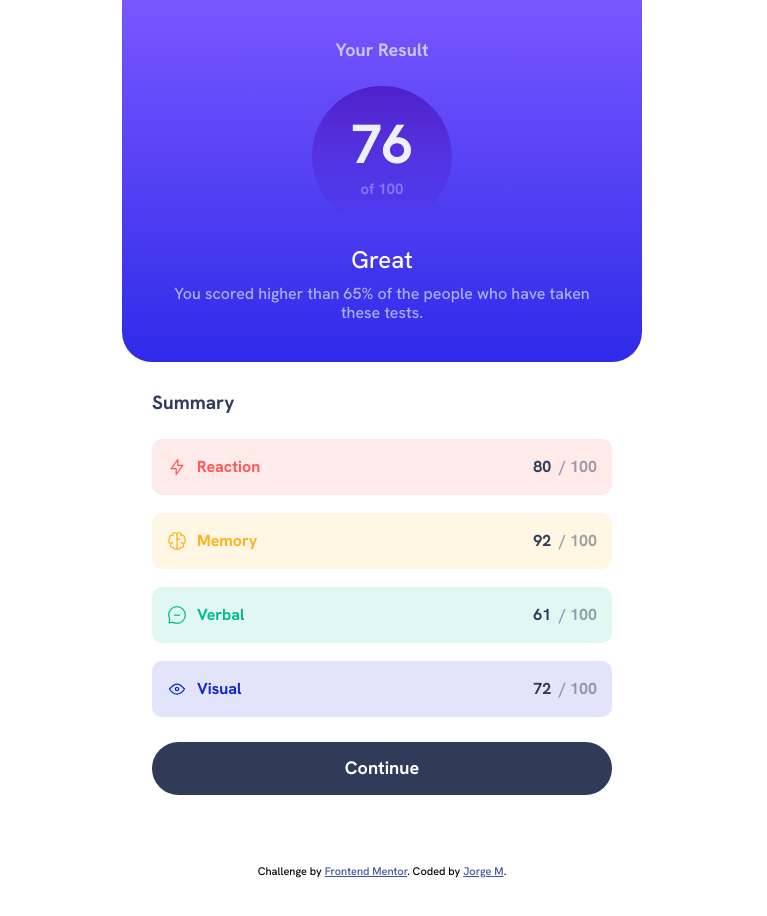
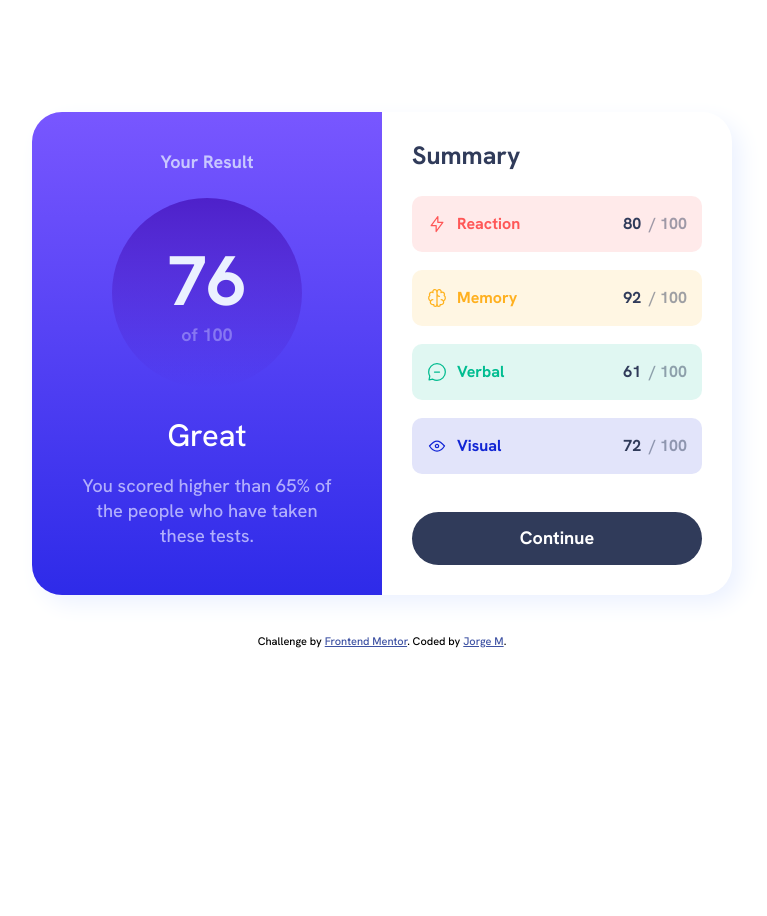
Before and after one commit to Jorge-PMarin/result-summary-component-FM, a plain HTML site: page index.html in a window 1280 px wide. Shown: the whole page, without its empty margins (258-1025 px from the left). After the commit the page ends 800 px from the top, so only its background shows below. Drawn offline with Linux system fonts and the light colour scheme.

Commit message:
desktop design completed

```diff
--- a/src/styles.css
+++ b/src/styles.css
@@ -23,6 +23,7 @@
 body {
   font-size: 1.8rem;
   font-family: 'Hanken Grotesk', sans-serif;
+  min-height: 100vh;
 }
 
 .summary-left {
@@ -169,6 +170,11 @@ body {
   background-color: var(--dark-gray-blue);
   font-weight: 700;
   color: var(--white);
+  cursor: pointer;
+}
+
+.summary-btn:hover {
+    background: linear-gradient(to bottom, var(--violet-blue), var(--light-royal-blue));
 }
 
 .attribution {
@@ -182,8 +188,66 @@ body {
 }
 
 @media (min-width: 500px) {
-  main {
+  .summary-wrapper {
     max-width: 52rem;
     margin: 0 auto;
   }
 }
+
+@media (min-width: 800px) {
+  body {
+    display: flex;
+    justify-content: center;
+    align-items: center;
+    flex-direction: column;
+  }
+
+  .summary-wrapper {
+    display: flex;
+    max-width: 70rem;
+    border-radius: 3rem;
+    box-shadow: 9px 9px 23px -1px var(--pale-blue);
+  }
+
+  .summary-left,
+  .summary-right {
+    width: 50%;
+  }
+
+  .summary-left {
+    border-radius: 3rem 0 0 3rem;
+  }
+
+  .summary-circle {
+    width: 19rem;
+    height: 19rem;
+    margin-bottom: 3rem;
+  }
+
+  .summary-score {
+    font-size: 7rem;
+  }
+
+  .summary-total {
+    font-size: 1.8rem;
+  }
+
+  .summary-comment {
+    font-size: 3.1rem;
+    margin-bottom: 2rem;
+  }
+
+  .summary-comparison {
+    font-size: 1.83rem;
+    line-height: 2.5rem;
+  }
+
+  .summary-right-heading {
+    font-size: 2.5rem;
+  }
+
+  .summary-results {
+    margin-bottom: 3.8rem;
+  }
+
+}
```
